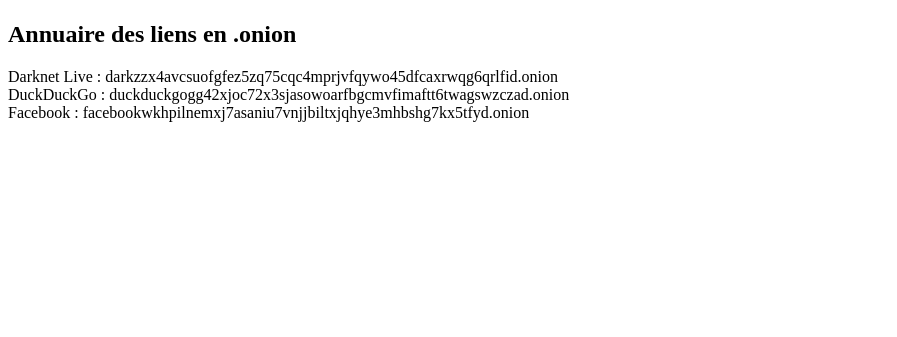
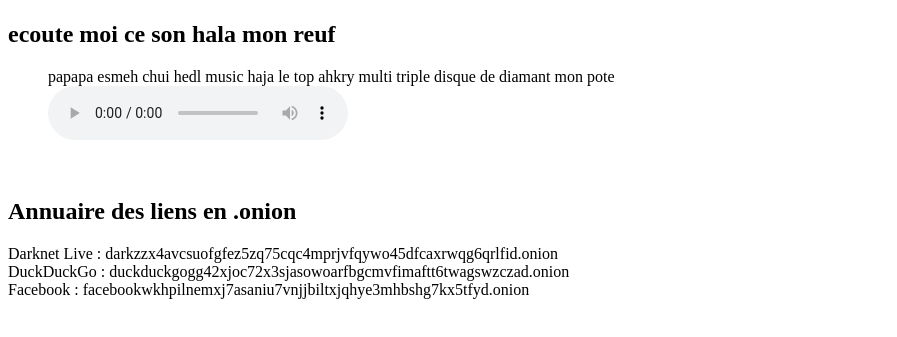
Before and after one commit to soheib77130/name10, a plain HTML site: page index.html in a window 1280 px wide. Shown: the part 435-772 px from the top of the page, without its empty margins (0-897 px from the left). Drawn offline with Linux system fonts and the light colour scheme.

Commit message:
Update index.html

```diff
--- a/index.html
+++ b/index.html
@@ -8,14 +8,25 @@
 
    <h1>bienvenue chacal</h1>
 
+
+
 <p> bien le bonjour enculer si tu est arriver ici c'est que j'ai réussis a mettre mon site en ligne
 <br> hahah enculer vive hit lair et nike zemmour mdr
 biensur c bien soheib  qui est en train d'écrire les khey vous inquiéter pas
 roi arouf </p>
 
 <img src="https://freelanceinfos.fr/wp-content/uploads/2021/10/arouf-gangsta-palalala-clip-handicape.jpg">
-
-
+<h2>ecoute moi ce son hala mon reuf</h2>
+ <figure>
+    <figcaption>papapa esmeh chui hedl music haja le top ahkry multi triple disque de diamant mon pote</figcaption>
+    <audio
+        controls
+        src="audio.mp3">
+            Your browser does not support the
+            <code>audio</code> element.
+    </audio>
+</figure>
+<br>
 
   <h2> Annuaire des liens en .onion </h2>
 
```
